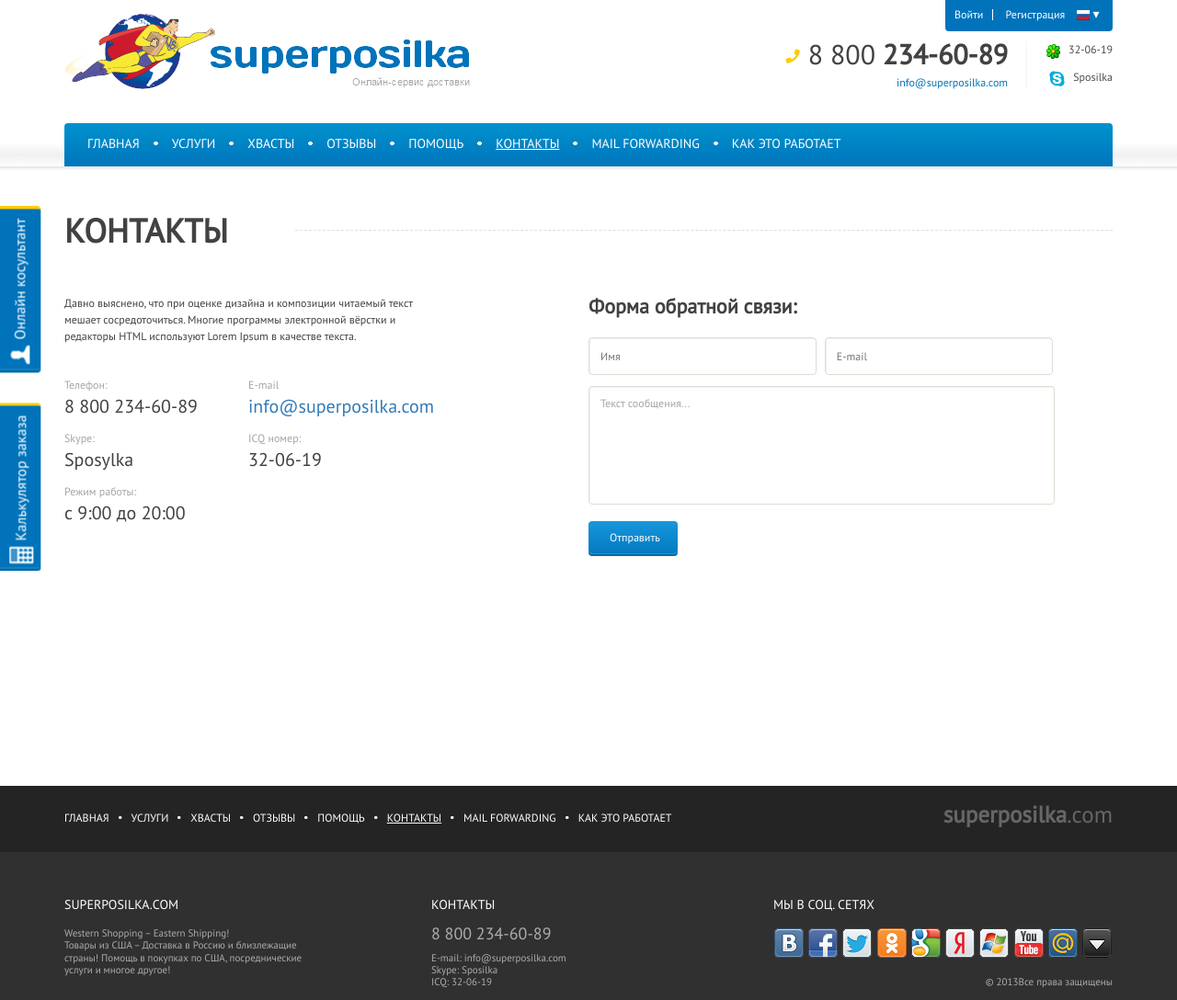
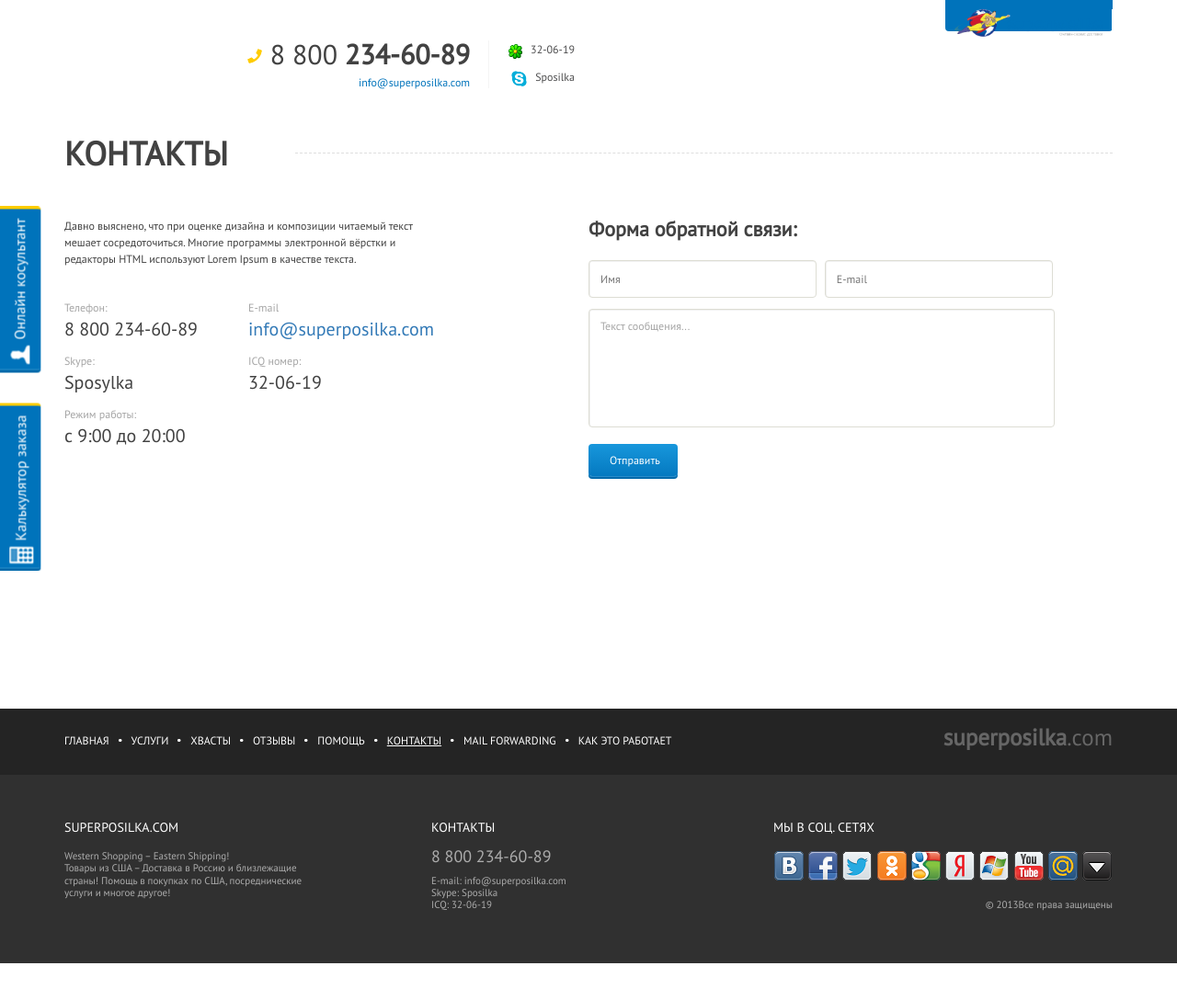
Before and after one commit to VolodymyrNovokhatskyi/test, a plain HTML site: page html/contacts.html in a window 1280 px wide. Shown: the whole page at 92% size. After the commit the page ends 1048 px from the top, so only its background shows below. Drawn offline with nearby package versions, Linux system fonts and the light colour scheme.

Commit message:
Update contacts.html

```diff
--- a/html/contacts.html
+++ b/html/contacts.html
@@ -33,15 +33,7 @@
         </div>
         <div class="container topHeaderContent clearfix">
           <div class="registration hidden-xs hidden-sm">
-            <a href="#modalBox1" data-toggle="modal">Войти</a>
-            <a href="#modalBox2" data-toggle="modal">Регистрация</a>
-            <span class="russian hidden-xs hidden-sm">
-            </span>
-            <span class="registrationArrow hidden-xs hidden-sm">&#9662;</span>
-          </div>
-          <div class="row">
-            <div class="col-md-6 col-sm-12 col-xs-12">
-              <div class="topLeft">
+
                 <a href="../index.html" class="hidden-sm hidden-xs"><img src="../img/logo.png" alt="logo" width="441" height="82" class="img-responsive"></a>
                 <a href="../index.html" class="hidden-md hidden-lg"><img src="../img/logo_2.png" alt="logo" width="415" height="80"></a>
               </div>
@@ -80,33 +72,7 @@
                 <p class="textIcq"><span class="icq"></span><span class="text hidden-md hidden-lg">671-399-192</span></p>
                 <p class="textSkype"><span class="skype"></span><span class="text hidden-md hidden-lg">superposilka</span></p><br>
                 <p class="textEmail hidden-md hidden-lg"><span class="email"></span><a class="emailLink" href="#">info@superposilka.com</a></p><br>
-                <a href="#" class="headerOrder"></a>
-                <p class="calculatorLink"><span class="calculator"></span><a href="#">Калькулятор заказа</a></p>
-              </div>
-            </div>
-          </div>
-          <div class="container">
-            <div class="row">
-              <div class="col-md-12 mainRow">
-                <div class="nav clearfix">
-                  <ul class="clearfix">
-                    <li><a href="../index.html">Главная</a></li>
-                    <li class="hidden600"><span class="point"></span><a href="order.html">Услуги</a></li>
-                    <li class="hidden600 hidden-md hidden-lg"><span class="point"></span><a href="#">Mail Forwarding</a></li>
-                    <li class="hidden600 hidden-md hidden-lg"><span class="point"></span><a href="voprosu.html">Как это работает</a></li>
-                    <li class="hidden-sm hidden-xs"><span class="point"></span><a href="typo.html">Хвасты</a></li>
-                    <li class="hidden-sm hidden-xs"><span class="point"></span><a href="#">Отзывы</a></li>
-                    <li class="hidden600"><span class="point"></span><a href="#">Помощь</a></li>
-                    <li class="hidden600 dropdown menuMore hidden-md hidden-lg"><a href="#" class="more"><span class="cookie"></span><span>Ещё</span></a>
-                      <ul class="dropdownTop hidden-md hidden-lg">
-                        <li><a href="typo.html">Хвасты</a></li>
-                        <li><a href="#">Отзывы</a></li>
-                        <li><a href="contacts.html" class="activeDropLink">Контакты</a></li>
-                      </ul>
-                    </li>
-                    <li class="hidden-sm hidden-xs"><span class="point"></span><a href="contacts.html" class="activeA">Контакты</a></li>
-                    <li class="hidden-sm hidden-xs"><span class="point"></span><a href="#">Mail Forwarding</a></li>
-                    <li class="hidden-sm hidden-xs"><span class="point"></span><a href="voprosu.html">Как это работает</a></li>
+                <a hden-xs"><span class="point"></span><a href="voprosu.html">Как это работает</a></li>
                     <li class="visible600 dropdown menuMore hidden-md hidden-lg"><a href="#" class="more"><span class="cookie"></span><span>Меню</span></a>
                       <ul class="dropdownTop hidden-md hidden-lg">
                         <li><a href="../index.html"><i class="fa fa-circle navPoint" aria-hidden="false"></i>Главная</a></li>
```
